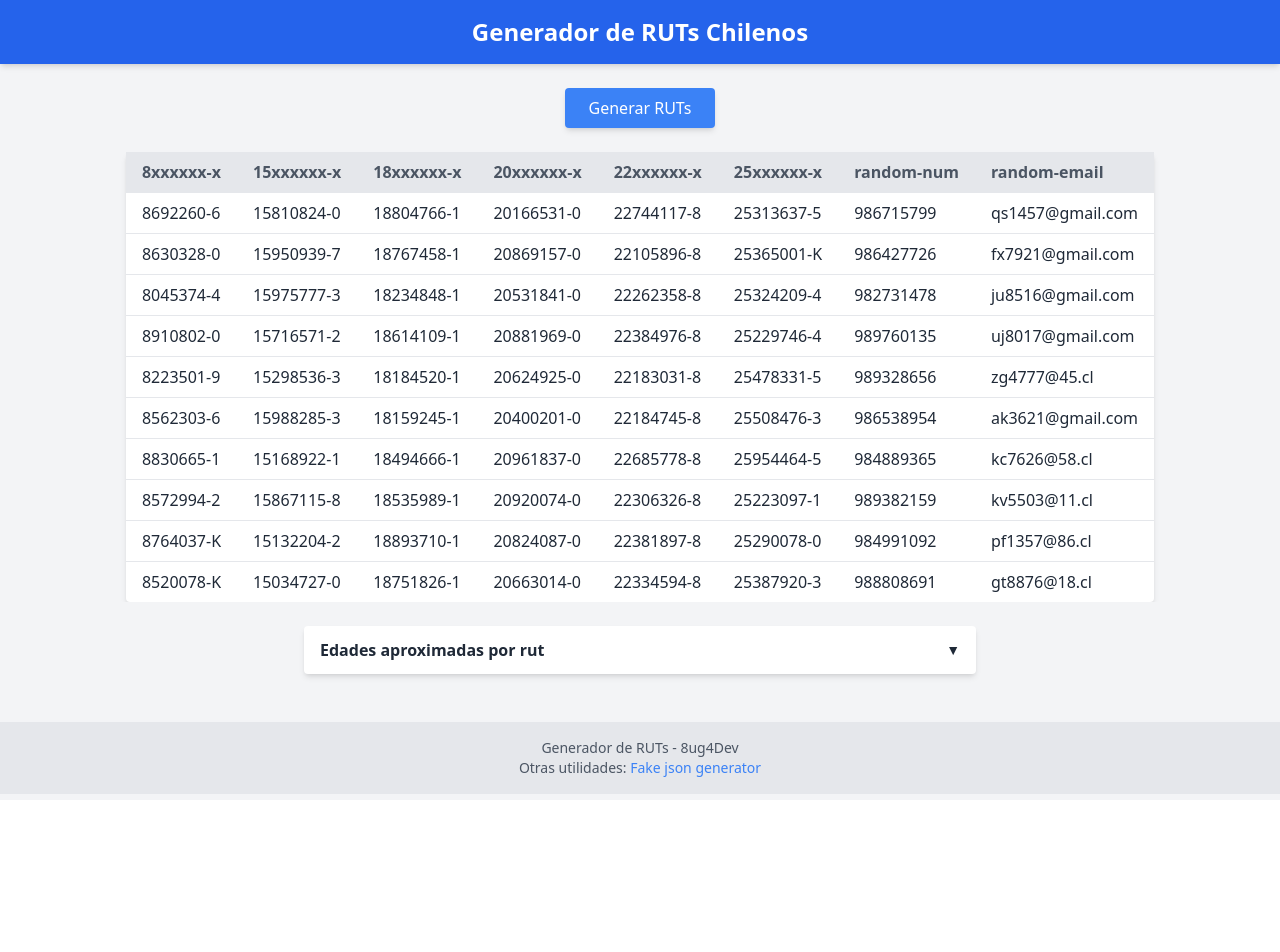
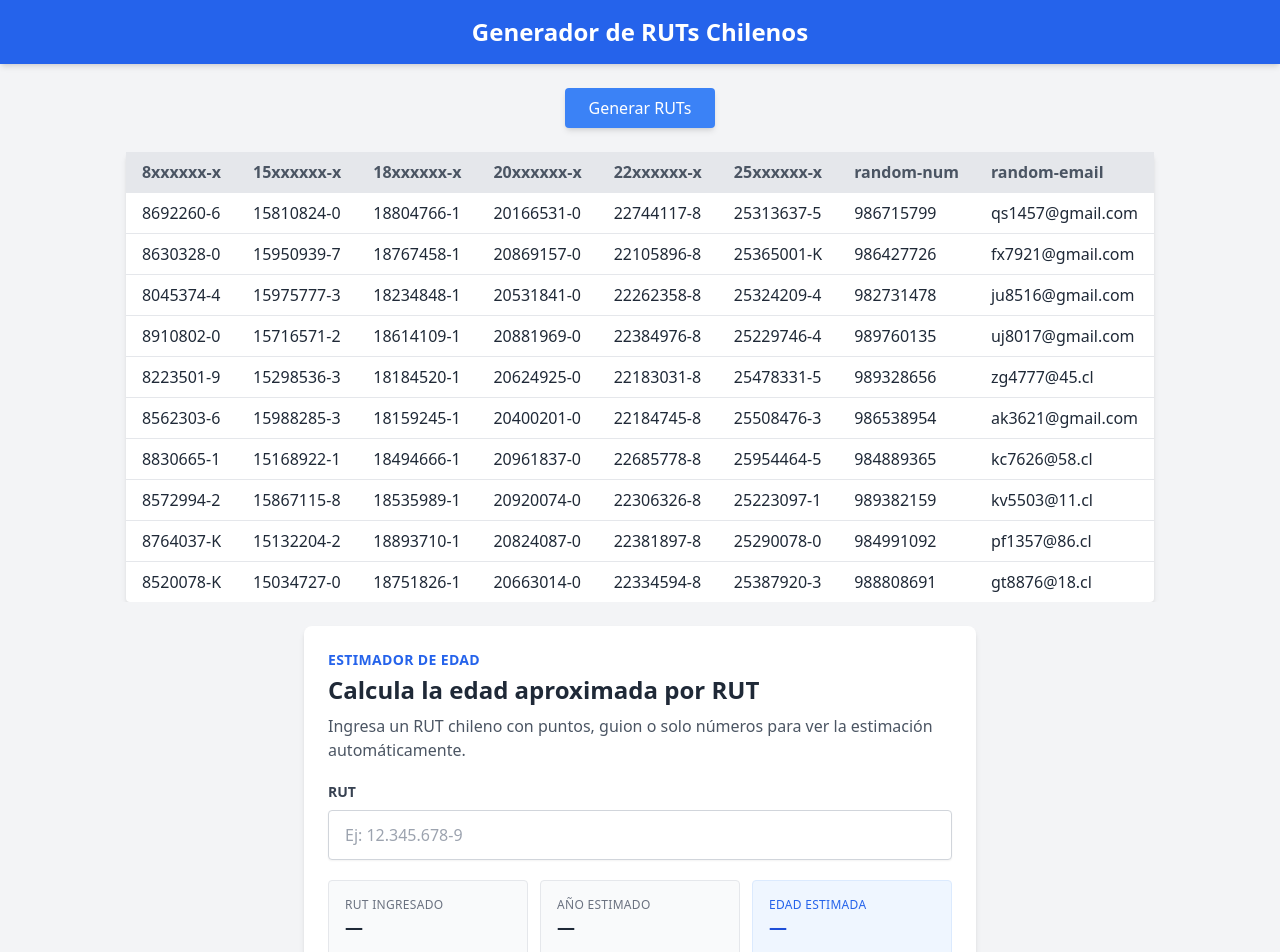
Before and after one commit to donbuga/rutGenerator, a React (Create React App) app: page / in a window 1280 px wide. Shown: the top 952 px of the page. Before the commit the page ends 800 px from the top, so only its background shows below. Built offline with nearby package versions, Linux system fonts and the light colour scheme.

Commit message:
Replace age table with RUT age estimator

```diff
--- a/src/App.tsx
+++ b/src/App.tsx
@@ -34,30 +34,19 @@ const App: React.FC = () => {
   const [usedRuts, setUsedRuts] = useState<string[]>([]);
   const [randomNumbers, setRandomNumbers] = useState<number[]>([]);
   const [randomEmails, setRandomEmails] = useState<string[]>([]);
-  const [showAgeTable, setShowAgeTable] = useState(false);
+  const [rutAgeInput, setRutAgeInput] = useState('');
   const [copyToastVisible, setCopyToastVisible] = useState(false);
   const copyToastTimeoutRef = useRef<number | null>(null);
 
-  const ageRanges = [
-    { rutRange: '8M – 9M', age: '64–70' },
-    { rutRange: '9M – 10M', age: '60–64' },
-    { rutRange: '10M – 11M', age: '56–60' },
-    { rutRange: '11M – 12M', age: '52–56' },
-    { rutRange: '12M – 13M', age: '49–52' },
-    { rutRange: '13M – 14M', age: '46–49' },
-    { rutRange: '14M – 15M', age: '43–46' },
-    { rutRange: '15M – 16M', age: '40–43' },
-    { rutRange: '16M – 17M', age: '37–40' },
-    { rutRange: '17M – 18M', age: '34–37' },
-    { rutRange: '18M – 19M', age: '31–34' },
-    { rutRange: '19M – 20M', age: '28–31' },
-    { rutRange: '20M – 21M', age: '25–28' },
-    { rutRange: '21M – 22M', age: '22–25' },
-    { rutRange: '22M – 23M', age: '19–22' },
-    { rutRange: '23M – 24M', age: '16–19' },
-    { rutRange: '24M – 25M', age: '13–16' },
-    { rutRange: '25M – 26M', age: '10–13' },
-  ];
+  const rutWithoutVerifier = rutAgeInput.includes('-')
+    ? rutAgeInput.split('-')[0].replace(/\D/g, '')
+    : rutAgeInput.replace(/\D/g, '').slice(0, 8);
+  const numericRut = Number(rutWithoutVerifier);
+  const hasValidRutNumber = Number.isFinite(numericRut) && numericRut > 0;
+  const estimatedBirthYear = hasValidRutNumber
+    ? Math.round(1930 + 3.5 * (numericRut / 1000000))
+    : null;
+  const estimatedAge = estimatedBirthYear !== null ? Math.round(2026 - estimatedBirthYear) : null;
 
   const generateRutList = () => {
     const prefixes = [8, 15, 18, 20, 22, 25];
@@ -155,39 +144,47 @@ const App: React.FC = () => {
           randomEmails={randomEmails}
           onCopy={copyToClipboard}
         />
-        <div className="max-w-2xl mx-auto mt-6">
-          <button
-            type="button"
-            onClick={() => setShowAgeTable((prev) => !prev)}
-            className="w-full flex items-center justify-between bg-white px-4 py-3 rounded shadow-md hover:bg-gray-50 transition"
-            aria-expanded={showAgeTable}
-            aria-controls="age-rut-table"
-          >
-            <span className="font-semibold">Edades aproximadas por rut</span>
-            <span className="text-sm">{showAgeTable ? '▲' : '▼'}</span>
-          </button>
+        <section className="max-w-2xl mx-auto mt-6 bg-white rounded-lg shadow-md p-5 sm:p-6">
+          <div className="mb-5">
+            <p className="text-sm font-semibold uppercase tracking-wide text-blue-600">Estimador de edad</p>
+            <h2 className="text-2xl font-bold text-gray-800 mt-1">Calcula la edad aproximada por RUT</h2>
+            <p className="text-gray-600 mt-2">
+              Ingresa un RUT chileno con puntos, guion o solo números para ver la estimación automáticamente.
+            </p>
+          </div>
 
-          {showAgeTable && (
-            <div id="age-rut-table" className="bg-white shadow-md rounded mt-2 overflow-hidden">
-              <table className="table-auto w-full">
-                <thead className="bg-gray-200 text-gray-600">
-                  <tr>
-                    <th className="px-4 py-2 text-left">Tramo RUT</th>
-                    <th className="px-4 py-2 text-right">Edad aprox. en 2026</th>
-                  </tr>
-                </thead>
-                <tbody>
-                  {ageRanges.map(({ rutRange, age }) => (
-                    <tr key={rutRange} className="border-t">
-                      <td className="px-4 py-2 font-semibold">{rutRange}</td>
-                      <td className="px-4 py-2 text-right font-semibold">{age}</td>
-                    </tr>
-                  ))}
-                </tbody>
-              </table>
+          <label htmlFor="rut-age-input" className="block text-sm font-semibold text-gray-700 mb-2">
+            RUT
+          </label>
+          <input
+            id="rut-age-input"
+            type="text"
+            inputMode="text"
+            value={rutAgeInput}
+            onChange={(event) => setRutAgeInput(event.target.value)}
+            placeholder="Ej: 12.345.678-9"
+            className="w-full rounded border border-gray-300 px-4 py-3 shadow-sm focus:border-blue-500 focus:outline-none focus:ring-2 focus:ring-blue-200"
+          />
+
+          <div className="grid gap-3 sm:grid-cols-3 mt-5">
+            <div className="rounded bg-gray-50 p-4 border border-gray-200">
+              <p className="text-xs uppercase tracking-wide text-gray-500">RUT ingresado</p>
+              <p className="text-lg font-semibold text-gray-800 break-words">{rutAgeInput || '—'}</p>
             </div>
-          )}
-        </div>
+            <div className="rounded bg-gray-50 p-4 border border-gray-200">
+              <p className="text-xs uppercase tracking-wide text-gray-500">Año estimado</p>
+              <p className="text-lg font-semibold text-gray-800">{estimatedBirthYear ?? '—'}</p>
+            </div>
+            <div className="rounded bg-blue-50 p-4 border border-blue-100">
+              <p className="text-xs uppercase tracking-wide text-blue-600">Edad estimada</p>
+              <p className="text-lg font-semibold text-blue-700">{estimatedAge !== null ? `${estimatedAge} años` : '—'}</p>
+            </div>
+          </div>
+
+          <p className="mt-5 text-sm text-gray-600 bg-yellow-50 border border-yellow-200 rounded p-3">
+            Este cálculo es una estimación basada en el número de RUT y puede presentar un margen de error de varios años.
+          </p>
+        </section>
       </main>
       <Footer />
       <div className="fixed inset-0 z-50 flex items-center justify-center pointer-events-none" aria-hidden="true">
```
